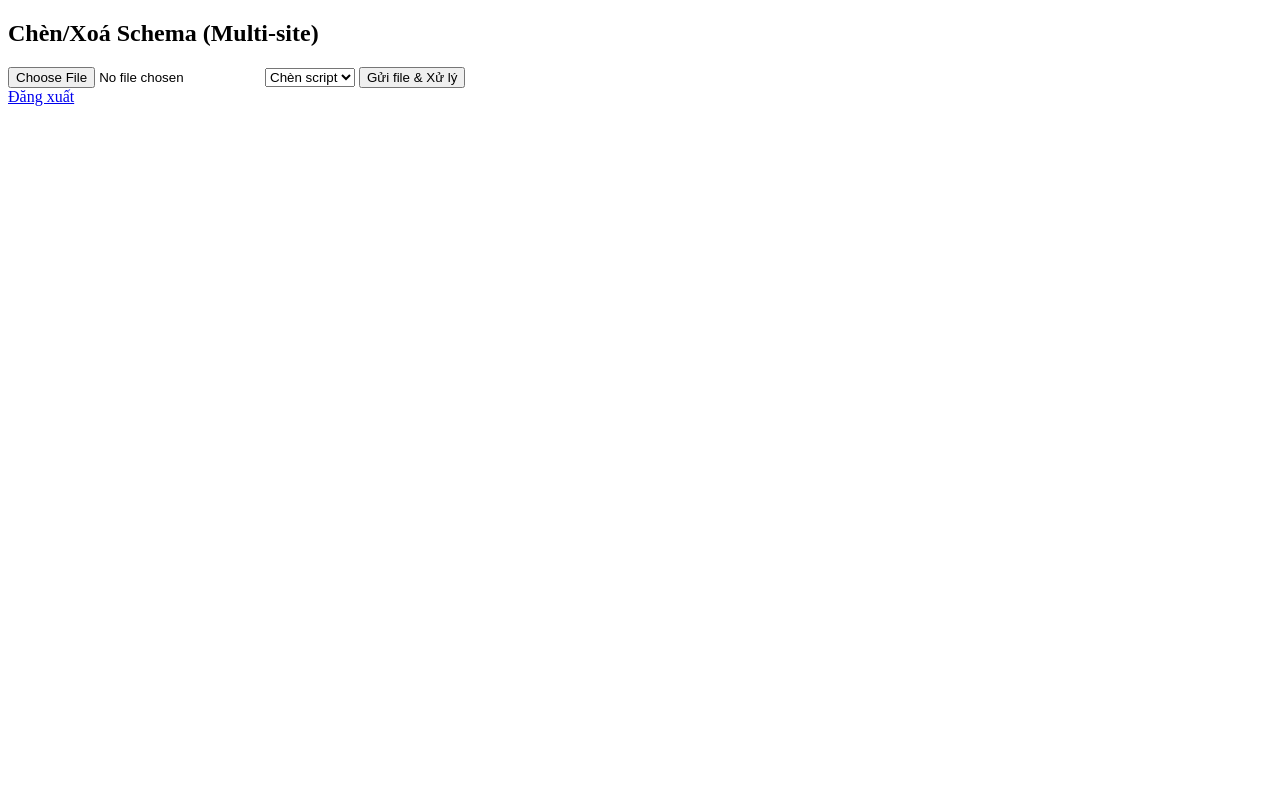
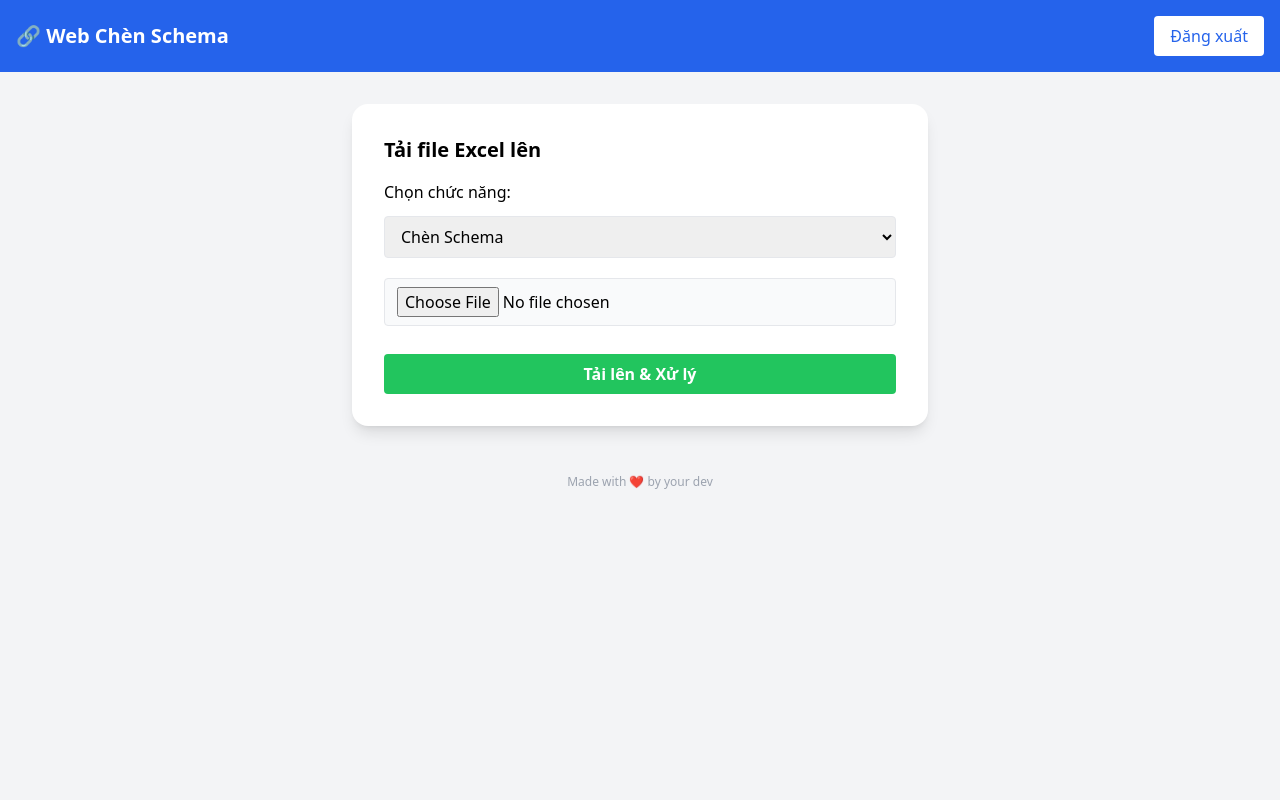
Before and after one commit to kelsey1334/web-chen-schema, a FastAPI app: page /upload in a window 1280 px wide. Run offline with FastAPI, Linux system fonts and the light colour scheme; the visitor is signed in with stand-in values (Sample User, id 1); some libraries are stand-ins or nearby versions.

Commit message:
Update upload.html

```diff
--- a/templates/upload.html
+++ b/templates/upload.html
@@ -1,29 +1,63 @@
+<!-- templates/upload.html -->
 <!DOCTYPE html>
-<html>
+<html lang="en">
 <head>
-  <title>Upload File</title>
+    <meta charset="UTF-8">
+    <title>Chèn Schema - Admin</title>
+    <script src="https://cdn.tailwindcss.com"></script>
 </head>
-<body>
-  <h2>Chèn/Xoá Schema (Multi-site)</h2>
-  <form method="post" enctype="multipart/form-data">
-    <input type="file" name="file" required>
-    <select name="action">
-      <option value="chencode">Chèn script</option>
-      <option value="xoascript">Xoá script</option>
-    </select>
-    <button type="submit">Gửi file & Xử lý</button>
-  </form>
-  {% if logs %}
-    <h3>Log xử lý</h3>
-    <div style="white-space: pre-wrap; border:1px solid #ccc; padding:10px;">
-      {% for log in logs %}
-        {{ log }}<br>
-      {% endfor %}
+<body class="bg-gray-100 min-h-screen">
+    <nav class="bg-blue-600 p-4 text-white flex justify-between items-center">
+        <span class="font-bold text-xl">🔗 Web Chèn Schema</span>
+        <a href="/logout" class="bg-white text-blue-600 px-4 py-2 rounded hover:bg-blue-100 transition">Đăng xuất</a>
+    </nav>
+    <div class="container mx-auto mt-8 px-4">
+        <div class="bg-white rounded-2xl shadow-lg p-8 max-w-xl mx-auto mb-8">
+            <h2 class="text-xl font-bold mb-4">Tải file Excel lên</h2>
+            <form method="post" enctype="multipart/form-data" class="flex flex-col gap-3">
+                <label class="font-medium">Chọn chức năng:</label>
+                <select name="action" class="border px-3 py-2 rounded" required>
+                    <option value="chencode">Chèn Schema</option>
+                    <option value="xoascript">Xóa Schema</option>
+                </select>
+                <input type="file" name="file" accept=".xlsx" required
+                    class="mt-2 border rounded px-3 py-2 bg-gray-50"/>
+                <button type="submit" class="mt-4 py-2 bg-green-500 text-white font-bold rounded hover:bg-green-600 transition">Tải lên & Xử lý</button>
+            </form>
+        </div>
+
+        <!-- Hiện file kết quả nếu có -->
+        {% if file_url %}
+            <div class="max-w-xl mx-auto bg-green-50 border-l-4 border-green-400 text-green-700 p-4 mb-8 rounded shadow">
+                <p>✅ Xử lý xong! <a href="{{ file_url }}" class="underline text-blue-700 font-semibold" download>Tải file kết quả</a></p>
+            </div>
+        {% endif %}
+
+        <!-- Bảng log kết quả -->
+        {% if logs %}
+        <div class="max-w-3xl mx-auto bg-white rounded-xl shadow-md p-6 mb-10">
+            <h3 class="text-lg font-semibold mb-2">Trạng thái xử lý</h3>
+            <table class="w-full text-left border-collapse">
+                <thead>
+                    <tr class="bg-blue-50">
+                        <th class="py-2 px-3 border-b">#</th>
+                        <th class="py-2 px-3 border-b">Nội dung</th>
+                    </tr>
+                </thead>
+                <tbody>
+                    {% for log in logs %}
+                    <tr>
+                        <td class="py-2 px-3 border-b align-top text-gray-500">{{ loop.index }}</td>
+                        <td class="py-2 px-3 border-b">{{ log|safe }}</td>
+                    </tr>
+                    {% endfor %}
+                </tbody>
+            </table>
+        </div>
+        {% endif %}
     </div>
-  {% endif %}
-  {% if file_url %}
-    <h4><a href="{{ file_url }}">Tải kết quả Excel</a></h4>
-  {% endif %}
-  <a href="/logout">Đăng xuất</a>
+    <footer class="text-center py-4 text-gray-400 text-xs">
+        Made with ❤️ by your dev
+    </footer>
 </body>
 </html>
```
